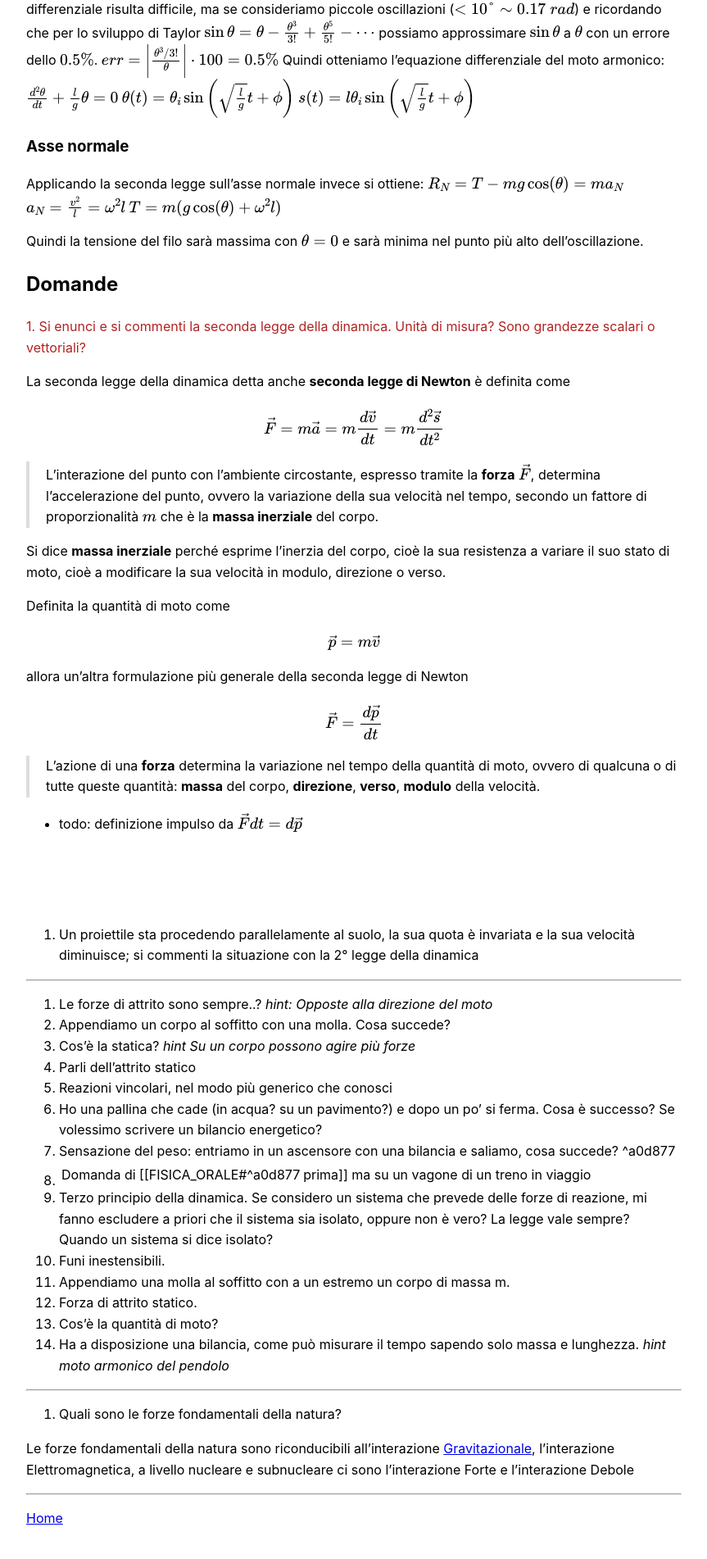
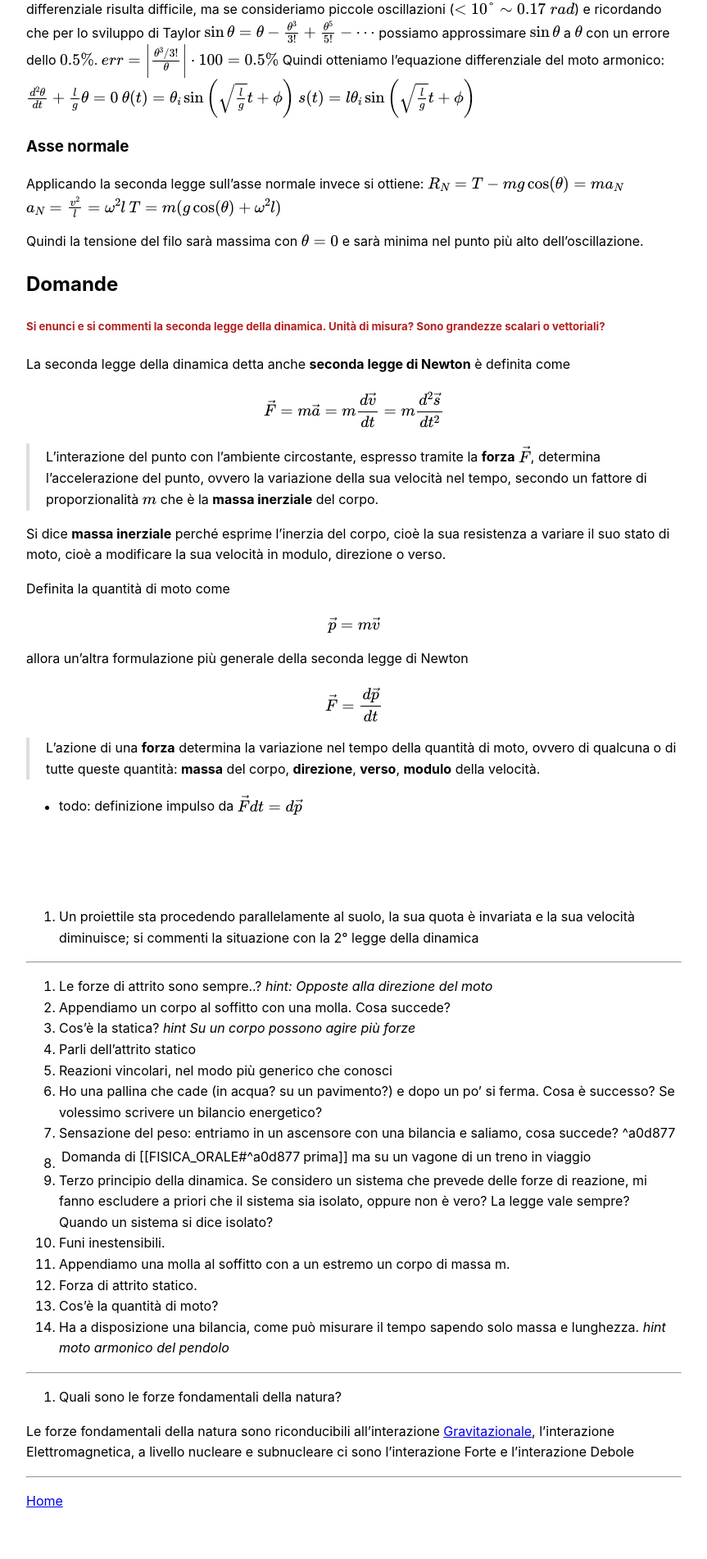
Before and after one commit to FedericoMenegoz/UNITN-fisica-orale, a Jekyll site: the page built from content/dinamica.md, in a window 1280 px wide. Shown: the part 1376-3278 px from the top of the page at 82% size, without its empty margins (208-1071 px from the left). Built offline with Jekyll 4.4.1, drawn with Linux system fonts in a browser that asks for light colours; our own code applies the rules of GitHub Pages for plain Markdown files; after the commit the page ends 3256 px from its top, so only the background shows below that.

Commit message:
Dinamica domanda 1 update

```diff
--- a/_layouts/default.html
+++ b/_layouts/default.html
@@ -35,7 +35,7 @@
         .math { overflow-x: auto; }
         pre { background: #f4f4f4; padding: 15px; border-radius: 5px; }
         blockquote { border-left: 4px solid #ddd; margin: 0; padding-left: 20px; }
-        .question {
+        h5 {
             color: firebrick;
         }
     </style>
--- a/content/dinamica.md
+++ b/content/dinamica.md
@@ -56,9 +56,8 @@ Quindi la tensione del filo sarà massima con $\theta = 0$ e sarà minima nel pu
 
 
 ## Domande
-<p class="question">
-1. Si enunci e si commenti la seconda legge della dinamica. Unità di misura? Sono grandezze scalari o vettoriali?
-</p>
+##### Si enunci e si commenti la seconda legge della dinamica. Unità di misura? Sono grandezze scalari o vettoriali?
+
 
 La seconda legge della dinamica detta anche __seconda legge di Newton__ è definita come
 
```
